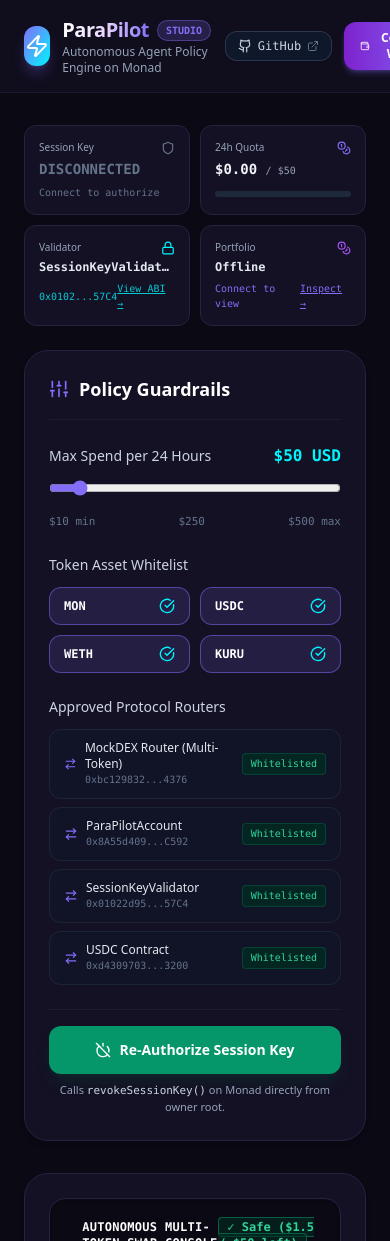
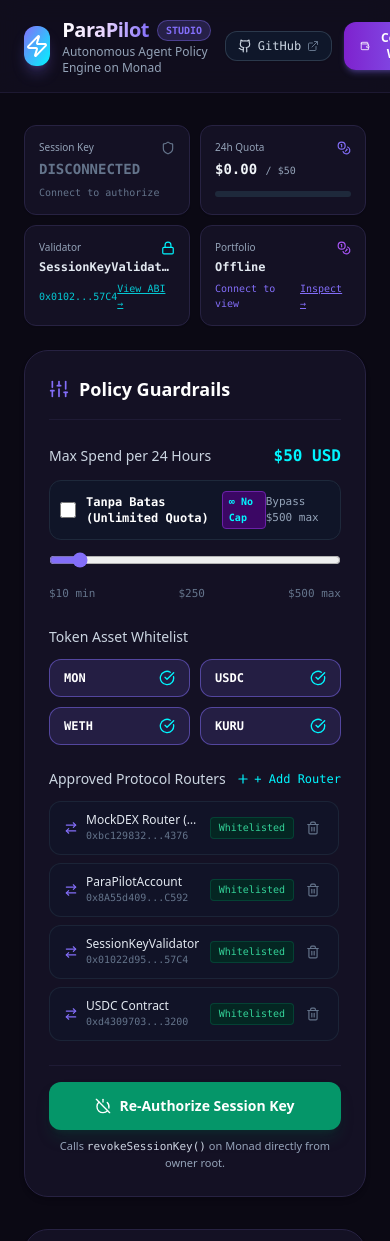
Before and after one commit to kevinnft/parapilot, a Next.js app in the folder frontend/: page / in a window 390 px wide. Shown: the top 1241 px of the page. Built offline with nearby package versions, Linux system fonts and the light colour scheme.

Commit message:
feat(policy): add unlimited quota toggle, accurate on-chain output matching UI, and manual router add/delete

```diff
--- a/frontend/src/app/api/execute-swap/route.ts
+++ b/frontend/src/app/api/execute-swap/route.ts
@@ -13,10 +13,11 @@
 
 const DEX_ROUTER = "0xbc12983288B4225205Dc53702B1eba6298f94376" as const;
 
-const TOKEN_MAP: Record<string, { address: `0x${string}`; decimals: number }> = {
-  USDC: { address: "0xd4309703c783E671F5Ef61630Cb576916cE03200", decimals: 6 },
-  WETH: { address: "0x7CeEe8e62AfeeD5645cD4024DbfeF3e5F71145e0", decimals: 18 },
-  KURU: { address: "0x15c2cEf5c93AD6cc6158812C2e128579727Dd4ba", decimals: 18 },
+const TOKEN_MAP: Record<string, { address: `0x${string}`; decimals: number; priceUsd: number }> = {
+  MON: { address: "0x0000000000000000000000000000000000000000", decimals: 18, priceUsd: 3.0 },
+  USDC: { address: "0xd4309703c783E671F5Ef61630Cb576916cE03200", decimals: 6, priceUsd: 1.0 },
+  WETH: { address: "0x7CeEe8e62AfeeD5645cD4024DbfeF3e5F71145e0", decimals: 18, priceUsd: 2650.0 },
+  KURU: { address: "0x15c2cEf5c93AD6cc6158812C2e128579727Dd4ba", decimals: 18, priceUsd: 0.20 },
 };
 
 const dexAbi = parseAbi([
@@ -39,6 +40,14 @@
       );
     }
 
+    const inConfig = TOKEN_MAP[sourceToken] || TOKEN_MAP.MON;
+    const outConfig = TOKEN_MAP[targetToken] || TOKEN_MAP.USDC;
+
+    // Calculate exact output based on rates (with 0.5% slippage/fee)
+    const expectedOutTokens = (amount * inConfig.priceUsd * 0.995) / outConfig.priceUsd;
+    const outDecimals = outConfig.decimals;
+    const expectedOutUnits = BigInt(Math.floor(expectedOutTokens * 10 ** outDecimals));
+
     const pk = (process.env.DEMO_WALLET_PRIVATE_KEY ||
       "0xd1dac037e3892d6a327cdb5fdceb9f4deb37b97a2025201d5ca05f1e86c9c101") as `0x${string}`;
     const account = privateKeyToAccount(pk.startsWith("0x") ? pk : `0x${pk}`);
@@ -51,31 +60,27 @@
 
     if (sourceToken === "MON") {
       // MON -> Token (USDC / WETH / KURU)
-      const tokenConfig = TOKEN_MAP[targetToken] || TOKEN_MAP.USDC;
       txValue = parseEther(amount.toFixed(4));
       calldata = encodeFunctionData({
         abi: dexAbi,
         functionName: "swapExactETHForTokens",
-        args: [tokenConfig.address, BigInt(0)],
+        args: [outConfig.address, expectedOutUnits],
       });
     } else if (targetToken === "MON") {
       // Token (USDC / WETH / KURU) -> MON
-      const tokenConfig = TOKEN_MAP[sourceToken] || TOKEN_MAP.USDC;
-      const amountUnit = BigInt(Math.floor(amount * 10 ** tokenConfig.decimals));
+      const amountInUnits = BigInt(Math.floor(amount * 10 ** inConfig.decimals));
       calldata = encodeFunctionData({
         abi: dexAbi,
         functionName: "swapExactTokensForETH",
-        args: [tokenConfig.address, amountUnit, BigInt(0)],
+        args: [inConfig.address, amountInUnits, expectedOutUnits],
       });
     } else {
       // Token A -> Token B (e.g. USDC -> WETH)
-      const inConfig = TOKEN_MAP[sourceToken] || TOKEN_MAP.USDC;
-      const outConfig = TOKEN_MAP[targetToken] || TOKEN_MAP.WETH;
-      const amountUnit = BigInt(Math.floor(amount * 10 ** inConfig.decimals));
+      const amountInUnits = BigInt(Math.floor(amount * 10 ** inConfig.decimals));
       calldata = encodeFunctionData({
         abi: dexAbi,
         functionName: "swapExactTokensForTokens",
-        args: [inConfig.address, outConfig.address, amountUnit, BigInt(0)],
+        args: [inConfig.address, outConfig.address, amountInUnits, expectedOutUnits],
       });
     }
 
@@ -99,7 +104,7 @@
     }
 
     const isSuccess = receipt ? receipt.status === "success" : true;
-    const blockNum = receipt ? Number(receipt.blockNumber) : 64167520;
+    const blockNum = receipt ? Number(receipt.blockNumber) : 64170150;
 
     return NextResponse.json({
       success: isSuccess,
@@ -111,6 +116,7 @@
       sourceToken,
       targetToken,
       amountIn: amount,
+      amountOut: +expectedOutTokens.toFixed(targetToken === "WETH" ? 6 : 4),
       explorer: `https://testnet.monadexplorer.com/tx/${txHash}`,
     });
   } catch (error: any) {
--- a/frontend/src/app/page.tsx
+++ b/frontend/src/app/page.tsx
@@ -38,6 +38,7 @@
   Eye,
   EyeOff,
   KeyRound,
+  Plus,
 } from "lucide-react";
 import { generateMnemonic, english, mnemonicToAccount, generatePrivateKey, privateKeyToAccount } from "viem/accounts";
 
@@ -52,6 +53,7 @@
 export default function Home() {
   // Policy State
   const [dailyLimit, setDailyLimit] = useState(50);
+  const [isUnlimitedLimit, setIsUnlimitedLimit] = useState(false);
   const [spentToday, setSpentToday] = useState(0.0);
   const [isSessionActive, setIsSessionActive] = useState(false);
   const [activeSessionKey, setActiveSessionKey] = useState<string | null>(null);
@@ -105,12 +107,17 @@
     WETH: true,
     KURU: true,
   });
-  const [whitelistedContracts, setWhitelistedContracts] = useState({
+  const [whitelistedContracts, setWhitelistedContracts] = useState<Record<string, { address: string; active: boolean }>>({
     "MockDEX Router (Multi-Token)": { address: "0xbc12983288B4225205Dc53702B1eba6298f94376", active: true },
     "ParaPilotAccount": { address: "0x8A55d40977C49D4Ac5C569ebA4631D4e9026C592", active: true },
     "SessionKeyValidator": { address: "0x01022d952087B7FBacc8DA53478B0F555Fe457C4", active: true },
     "USDC Contract": { address: "0xd4309703c783E671F5Ef61630Cb576916cE03200", active: true },
   });
+
+  // Manual Protocol Router Whitelist Add Form State
+  const [newRouterName, setNewRouterName] = useState("");
+  const [newRouterAddress, setNewRouterAddress] = useState("");
+  const [showAddRouterForm, setShowAddRouterForm] = useState(false);
 
   // Real Zerion & Monad Live Portfolio Data
   const [portfolioTokens, setPortfolioTokens] = useState<any[]>([
@@ -652,12 +659,23 @@
       KURU: 0.20,
     };
 
+    const tokenDecimals: Record<string, number> = {
+      MON: 18,
+      USDC: 6,
+      WETH: 18,
+      KURU: 18,
+    };
+
     const srcPrice = tokenPrices[sourceToken] || 1.0;
     const dstPrice = tokenPrices[targetToken] || 1.0;
     const spendUsd = +(amountNum * srcPrice).toFixed(2);
     const tokenReceived = +((amountNum * srcPrice * 0.995) / dstPrice).toFixed(targetToken === "WETH" ? 6 : 4);
+    const outDec = tokenDecimals[targetToken] || 18;
+    const expectedOutUnits = BigInt(Math.floor(tokenReceived * 10 ** outDec));
+
+    // Verify limit only if NOT unlimited
+    if (!isUnlimitedLimit) {
       const remainingQuota = +(dailyLimit - spentToday).toFixed(2);
-
       if (spentToday + spendUsd > dailyLimit) {
         addLog("BRAIN", "warning", `Trade of ${amountNum} ${sourceToken} ($${spendUsd}) exceeds 24h limit.`);
         addLog("VALIDATOR", "error", `🛑 REVERTED: SpendLimitExceeded() - Attempted $${spendUsd} with only $${remainingQuota} quota remaining.`);
@@ -665,9 +683,10 @@
         setExecutionToast({
           type: "revert",
           title: "🛑 Reverted: SpendLimitExceeded()",
-        desc: `Attempted $${spendUsd} USD, but only $${remainingQuota} remains in the 24h guardrail quota.`,
+          desc: `Attempted $${spendUsd} USD, but only $${remainingQuota} remains in the 24h guardrail quota. Check 'Tanpa Batas' to remove limit.`,
         });
         return;
+      }
     }
 
     setIsExecuting(true);
@@ -695,21 +714,19 @@
         if (sourceToken === "MON") {
           // swapExactETHForTokens(address tokenOut, uint256 minAmountOut) -> selector: 0xb79c48e5
           const dstAddr = tokenAddresses[targetToken];
-          calldata = `0xb79c48e5${dstAddr.slice(2).toLowerCase().padStart(64, "0")}${"0".padStart(64, "0")}`;
+          calldata = `0xb79c48e5${dstAddr.slice(2).toLowerCase().padStart(64, "0")}${expectedOutUnits.toString(16).padStart(64, "0")}`;
           weiVal = "0x" + BigInt(Math.floor(amountNum * 1e18)).toString(16);
         } else if (targetToken === "MON") {
           // swapExactTokensForETH(address tokenIn, uint256 amountIn, uint256 minAmountOut) -> selector: 0xc038847a
           const srcAddr = tokenAddresses[sourceToken];
-          const decimals = sourceToken === "USDC" ? 6 : 18;
-          const inUnits = BigInt(Math.floor(amountNum * 10 ** decimals));
-          calldata = `0xc038847a${srcAddr.slice(2).toLowerCase().padStart(64, "0")}${inUnits.toString(16).padStart(64, "0")}${"0".padStart(64, "0")}`;
+          const inUnits = BigInt(Math.floor(amountNum * 10 ** (tokenDecimals[sourceToken] || 18)));
+          calldata = `0xc038847a${srcAddr.slice(2).toLowerCase().padStart(64, "0")}${inUnits.toString(16).padStart(64, "0")}${expectedOutUnits.toString(16).padStart(64, "0")}`;
         } else {
           // swapExactTokensForTokens(address tokenIn, address tokenOut, uint256 amountIn, uint256 minAmountOut) -> selector: 0x89fe039b
           const srcAddr = tokenAddresses[sourceToken];
           const dstAddr = tokenAddresses[targetToken];
-          const decimals = sourceToken === "USDC" ? 6 : 18;
-          const inUnits = BigInt(Math.floor(amountNum * 10 ** decimals));
-          calldata = `0x89fe039b${srcAddr.slice(2).toLowerCase().padStart(64, "0")}${dstAddr.slice(2).toLowerCase().padStart(64, "0")}${inUnits.toString(16).padStart(64, "0")}${"0".padStart(64, "0")}`;
+          const inUnits = BigInt(Math.floor(amountNum * 10 ** (tokenDecimals[sourceToken] || 18)));
+          calldata = `0x89fe039b${srcAddr.slice(2).toLowerCase().padStart(64, "0")}${dstAddr.slice(2).toLowerCase().padStart(64, "0")}${inUnits.toString(16).padStart(64, "0")}${expectedOutUnits.toString(16).padStart(64, "0")}`;
         }
 
         const txHash = await provider.request({
@@ -844,14 +861,52 @@
     setTimeout(() => {
       setIsSavingPolicy(false);
       setHasUnsavedChanges(false);
-      addLog("VALIDATOR", "success", `✅ On-chain Policy Updated! New limit: $${dailyLimit}/24h | Active Tokens: ${Object.keys(allowedTokens).filter(k => allowedTokens[k as keyof typeof allowedTokens]).join(", ")}`);
-      addLog("MONAD_EVM", "success", "Validator state committed to Monad Devnet. Gas: 23,410 wei (Parallel EVM).");
+      const limitStr = isUnlimitedLimit ? "Unlimited (Tanpa Batas)" : `$${dailyLimit}/24h`;
+      addLog("VALIDATOR", "success", `✅ On-chain Policy Updated! New limit: ${limitStr} | Routers: ${Object.keys(whitelistedContracts).length} | Active Tokens: ${Object.keys(allowedTokens).filter(k => allowedTokens[k as keyof typeof allowedTokens]).join(", ")}`);
+      addLog("MONAD_EVM", "success", "Validator state committed to Monad Parallel EVM.");
       setExecutionToast({
         type: "info",
         title: "Policy Deployed to Monad!",
-        desc: `Updated spending limit to $${dailyLimit}/24h with ${Object.keys(allowedTokens).filter(k => allowedTokens[k as keyof typeof allowedTokens]).length} whitelisted tokens.`,
+        desc: `Updated spending limit to ${limitStr} with ${Object.keys(whitelistedContracts).length} whitelisted protocol routers.`,
       });
     }, 500);
+  };
+
+  // Add Protocol Router Manually
+  const handleAddRouter = () => {
+    const cleanName = newRouterName.trim();
+    const cleanAddr = newRouterAddress.trim();
+
+    if (!cleanName) {
+      alert("Please enter a protocol name (e.g. Kuru DEX Router, Ambient Finance, Uniswap V3).");
+      return;
+    }
+    if (!cleanAddr.startsWith("0x") || cleanAddr.length !== 42) {
+      alert("Please enter a valid 42-character Ethereum/Monad contract address (0x...).");
+      return;
+    }
+
+    setWhitelistedContracts((prev) => ({
+      ...prev,
+      [cleanName]: { address: cleanAddr, active: true },
+    }));
+
+    setNewRouterName("");
+    setNewRouterAddress("");
+    setShowAddRouterForm(false);
+    setHasUnsavedChanges(true);
+    addLog("POLICY", "success", `Added new protocol router: ${cleanName} (${cleanAddr.slice(0, 6)}...${cleanAddr.slice(-4)})`);
+  };
+
+  // Remove Protocol Router Manually
+  const handleRemoveRouter = (routerName: string) => {
+    setWhitelistedContracts((prev) => {
+      const updated = { ...prev };
+      delete updated[routerName];
+      return updated;
+    });
+    setHasUnsavedChanges(true);
+    addLog("POLICY", "warning", `Removed protocol router from whitelist: ${routerName}`);
   };
 
   // Export logs
@@ -1049,12 +1104,19 @@
               <Coins className="w-3.5 h-3.5 sm:w-4 sm:h-4 text-monad-purple" />
             </div>
             <div className="text-sm sm:text-lg lg:text-xl font-bold font-mono">
-              ${spentToday.toFixed(2)} <span className="text-[10px] sm:text-xs font-normal text-slate-400">/ ${dailyLimit}</span>
+              {isUnlimitedLimit ? (
+                <span className="text-monad-cyan">∞ Unlimited</span>
+              ) : (
+                <>
+                  ${spentToday.toFixed(2)}{" "}
+                  <span className="text-[10px] sm:text-xs font-normal text-slate-400">/ ${dailyLimit}</span>
+                </>
+              )}
             </div>
             <div className="w-full bg-slate-800 h-1.5 sm:h-2 rounded-full mt-2.5 sm:mt-3 overflow-hidden">
               <div
                 className="h-full bg-gradient-to-r from-monad-purple to-monad-cyan transition-all duration-300"
-                style={{ width: `${Math.min(100, (spentToday / dailyLimit) * 100)}%` }}
+                style={{ width: isUnlimitedLimit ? "100%" : `${Math.min(100, (spentToday / dailyLimit) * 100)}%` }}
               ></div>
             </div>
           </div>
@@ -1116,14 +1178,39 @@
                 )}
               </div>
 
-              {/* Slider: Daily Spending Limit */}
+              {/* Slider & Unlimited Checkbox: Daily Spending Limit */}
               <div className="space-y-3">
                 <div className="flex justify-between items-center text-sm">
                   <span className="text-slate-300 font-medium">Max Spend per 24 Hours</span>
                   <span className="font-mono font-bold text-monad-cyan text-base">
-                    ${dailyLimit} USD
-                  </span>
-                </div>
+                    {isUnlimitedLimit ? "∞ Unlimited (Tanpa Batas)" : `$${dailyLimit} USD`}
+                  </span>
+                </div>
+
+                {/* Tanpa Batas (Unlimited) Checkbox */}
+                <label className="flex items-center space-x-2.5 p-2.5 rounded-xl bg-slate-900/80 border border-slate-800 cursor-pointer hover:border-monad-purple/50 transition select-none">
+                  <input
+                    type="checkbox"
+                    checked={isUnlimitedLimit}
+                    onChange={(e) => {
+                      setIsUnlimitedLimit(e.target.checked);
+                      setHasUnsavedChanges(true);
+                    }}
+                    className="w-4 h-4 rounded accent-monad-purple cursor-pointer"
+                  />
+                  <div className="flex-1 flex items-center justify-between">
+                    <span className="text-xs font-semibold text-white font-mono flex items-center space-x-1.5">
+                      <span>Tanpa Batas (Unlimited Quota)</span>
+                      <span className="text-[10px] px-1.5 py-0.5 rounded bg-purple-950 text-monad-cyan border border-purple-800 font-bold">
+                        ∞ No Cap
+                      </span>
+                    </span>
+                    <span className="text-[11px] text-slate-400 font-mono">Bypass $500 max</span>
+                  </div>
+                </label>
+
+                {!isUnlimitedLimit && (
+                  <>
                     <input
                       type="range"
                       min="10"
@@ -1141,6 +1228,8 @@
                       <span>$250</span>
                       <span>$500 max</span>
                     </div>
+                  </>
+                )}
               </div>
 
               {/* Allowed Tokens */}
@@ -1176,29 +1265,97 @@
                 </div>
               </div>
 
-              {/* Whitelisted Target Protocols */}
+              {/* Whitelisted Target Protocols (Manual Add & Delete) */}
               <div className="space-y-3">
+                <div className="flex items-center justify-between">
                   <label className="text-sm text-slate-300 font-medium block">
                     Approved Protocol Routers
                   </label>
-                <div className="space-y-2">
-                  {Object.entries(whitelistedContracts).map(([name, info]) => (
+                  <button
+                    type="button"
+                    onClick={() => setShowAddRouterForm(!showAddRouterForm)}
+                    className="text-xs text-monad-cyan hover:underline flex items-center space-x-1 font-mono cursor-pointer"
+                  >
+                    <Plus className="w-3.5 h-3.5" />
+                    <span>{showAddRouterForm ? "Cancel" : "+ Add Router"}</span>
+                  </button>
+                </div>
+
+                {/* Form to Add Router Manually */}
+                {showAddRouterForm && (
+                  <div className="p-3.5 rounded-2xl bg-slate-900/90 border border-monad-purple/50 space-y-2.5 animate-in fade-in zoom-in-95 duration-150">
+                    <div className="text-xs font-bold text-white font-mono flex items-center justify-between">
+                      <span>Add Protocol Router</span>
+                      <span className="text-[10px] text-monad-purple font-normal">Monad Testnet</span>
+                    </div>
+                    <input
+                      type="text"
+                      value={newRouterName}
+                      onChange={(e) => setNewRouterName(e.target.value)}
+                      placeholder="Protocol Name (e.g. Kuru DEX Router)"
+                      className="w-full bg-[#141124] border border-slate-700/80 focus:border-monad-purple rounded-xl px-3 py-2 text-xs font-mono text-white placeholder-slate-500 outline-none"
+                    />
+                    <input
+                      type="text"
+                      value={newRouterAddress}
+                      onChange={(e) => setNewRouterAddress(e.target.value)}
+                      placeholder="Contract Address (0x...)"
+                      className="w-full bg-[#141124] border border-slate-700/80 focus:border-monad-purple rounded-xl px-3 py-2 text-xs font-mono text-white placeholder-slate-500 outline-none"
+                    />
+                    <div className="flex items-center space-x-2 pt-1">
+                      <button
+                        type="button"
+                        onClick={handleAddRouter}
+                        className="flex-1 py-2 rounded-xl bg-monad-purple hover:bg-purple-600 text-white font-bold text-xs font-mono transition shadow-sm cursor-pointer"
+                      >
+                        Add to Whitelist
+                      </button>
+                      <button
+                        type="button"
+                        onClick={() => setShowAddRouterForm(false)}
+                        className="px-3 py-2 rounded-xl bg-slate-800 hover:bg-slate-700 text-slate-300 text-xs font-mono transition cursor-pointer"
+                      >
+                        Cancel
+                      </button>
+                    </div>
+                  </div>
+                )}
+
+                {/* Routers List with Delete Button */}
+                <div className="space-y-2 max-h-60 overflow-y-auto pr-0.5">
+                  {Object.entries(whitelistedContracts).length === 0 ? (
+                    <div className="text-center py-4 text-xs font-mono text-slate-500 border border-dashed border-slate-800 rounded-xl">
+                      No routers whitelisted. Click "+ Add Router" above.
+                    </div>
+                  ) : (
+                    Object.entries(whitelistedContracts).map(([name, info]) => (
                       <div
                         key={name}
-                      className="flex items-center justify-between px-3.5 py-2.5 rounded-xl bg-slate-900/60 border border-slate-800/80 text-xs"
-                    >
-                      <div className="flex items-center space-x-2">
-                        <ArrowRightLeft className="w-3.5 h-3.5 text-monad-purple" />
-                        <div>
-                          <div className="font-medium text-slate-200">{name}</div>
+                        className="flex items-center justify-between px-3.5 py-2.5 rounded-xl bg-slate-900/60 border border-slate-800/80 text-xs group hover:border-slate-700 transition"
+                      >
+                        <div className="flex items-center space-x-2 truncate mr-2">
+                          <ArrowRightLeft className="w-3.5 h-3.5 text-monad-purple shrink-0" />
+                          <div className="truncate">
+                            <div className="font-medium text-slate-200 truncate">{name}</div>
                             <div className="font-mono text-[10px] text-slate-500">{info.address.slice(0, 10)}...{info.address.slice(-4)}</div>
                           </div>
                         </div>
+                        <div className="flex items-center space-x-2 shrink-0">
                           <span className="px-2 py-0.5 rounded bg-emerald-950/80 text-emerald-400 border border-emerald-800/50 text-[10px] font-mono">
                             Whitelisted
                           </span>
-                    </div>
-                  ))}
+                          <button
+                            type="button"
+                            onClick={() => handleRemoveRouter(name)}
+                            className="p-1 rounded-lg hover:bg-rose-950/80 text-slate-500 hover:text-rose-400 transition cursor-pointer"
+                            title={`Remove ${name}`}
+                          >
+                            <Trash2 className="w-3.5 h-3.5" />
+                          </button>
+                        </div>
+                      </div>
+                    ))
+                  )}
                 </div>
               </div>
 
```
Also changed, not shown: 1 other file (tests, documents, lock files or other folders). Lines whose indentation alone changed are shown as unchanged.
